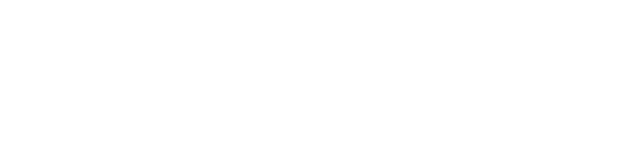
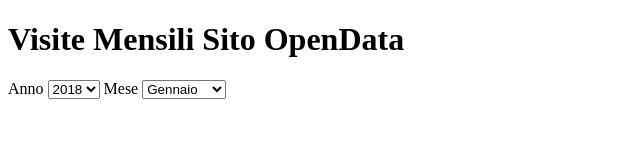
Before and after one commit to SteTisci/opendata, a website: page index.html in a window 1280 px wide. Shown: the whole page, without its empty margins (0-640 px from the left). Drawn offline with Linux system fonts and the light colour scheme; no server answers.

Commit message:
aggiunta elementi Select

```diff
--- a/index.html
+++ b/index.html
@@ -7,5 +7,39 @@
 </head>
 <body>
 
+    <div class="contenitore">
+        <h1>Visite Mensili Sito OpenData</h1>
+        <div class="inputfield">
+
+            <label for="yearChoice">Anno</label>
+            <select name="yearChoice" class="choice year">
+                <option value="2018">2018</option>
+                <option value="2019">2019</option>
+                <option value="2020">2020</option>
+                <option value="2021">2021</option>
+                <option value="2022">2022</option>
+                <option value="2023">2023</option>
+                <option value="2024">2024</option>
+            </select>
+
+            <label for="monthChoice">Mese</label>
+            <select name="monthChoice" class="choice month">
+                <option value="1">Gennaio</option>
+                <option value="2">Febbraio</option>
+                <option value="3">Marzo</option>
+                <option value="4">Aprile</option>
+                <option value="5">Maggio</option>
+                <option value="6">Giugno</option>
+                <option value="7">Luglio</option>
+                <option value="8">Agosto</option>
+                <option value="9">Settembre</option>
+                <option value="10">Ottobre</option>
+                <option value="11">Novembre</option>
+                <option value="12">Dicembre</option>
+            </select>
+            <div class="info"></div>
+        </div>
+    </div>
+    <script src="index.js"></script>
 </body>
 </html>
```
